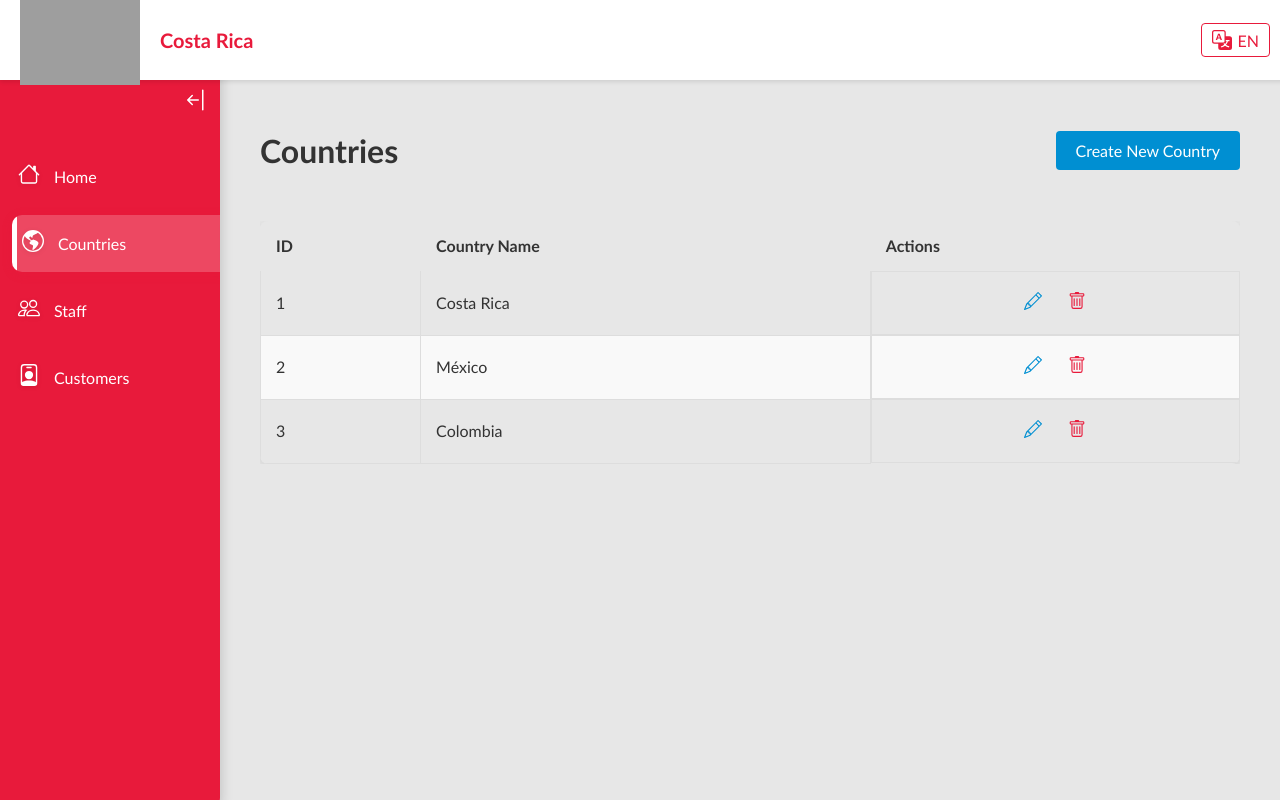
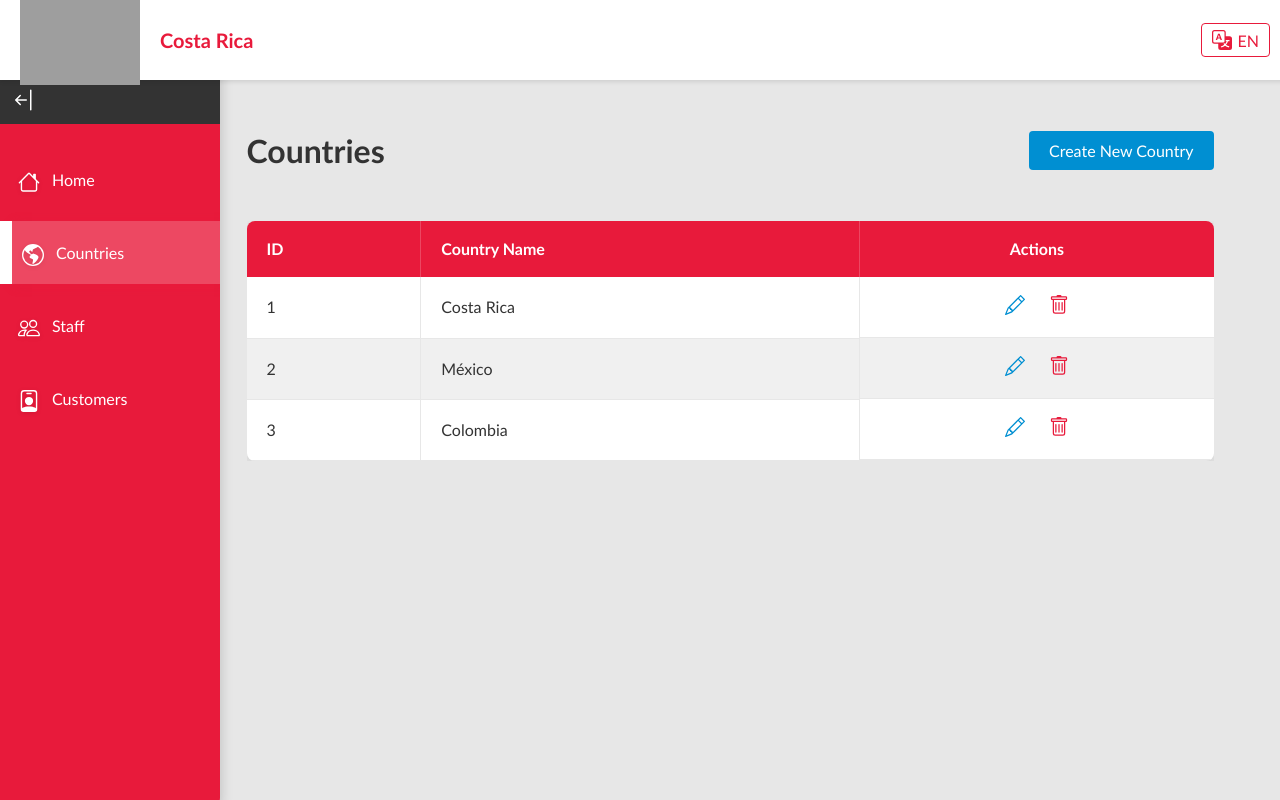
Before and after one commit to ArturoQuiros/onboarding_sandbox, a React (Vite) app in the folder FE_Onboarding/: page /admin/countries in a window 1280 px wide. Built offline with nearby package versions, Linux system fonts and the light colour scheme; grey boxes are pictures that could not be loaded.

Commit message:
some UI fixes

```diff
--- a/FE_Onboarding/src/Modules/Admin/components/DataTable.module.css
+++ b/FE_Onboarding/src/Modules/Admin/components/DataTable.module.css
@@ -1,4 +1,5 @@
 /* src/Modules/Admin/components/Crud/DataTable.module.css */
+
 .tableContainer {
   overflow-x: auto;
   margin-top: 20px;
@@ -7,41 +8,58 @@
 .table {
   width: 100%;
   border-collapse: collapse;
-  box-shadow: 0 2px 8px rgba(0, 0, 0, 0.1);
+  box-shadow: 0 4px 12px rgba(0, 0, 0, 0.1);
   border-radius: 8px;
   overflow: hidden;
 }
 
 .tableHeader {
-  background-color: var(--bdo-pale-charcoal);
+  background-color: var(--bdo-red);
+  color: white;
 }
 
 .tableHeaderCell {
-  padding: 12px 15px;
+  padding: 16px 20px;
   text-align: left;
   font-weight: bold;
-  color: var(--bdo-charcoal);
-  border: 1px solid var(--bdo-pale-charcoal);
+  border-right: 1px solid rgba(255, 255, 255, 0.2);
+}
+
+.tableHeaderCell:last-child {
+  border-right: none;
+  text-align: center;
+}
+
+/* Filas de la tabla */
+.tableRow {
+  background-color: #ffffff; /* Las filas impares son blancas */
+  transition: background-color 0.2s ease-in-out;
 }
 
 .tableRow:nth-child(even) {
-  background-color: #f9f9f9;
+  background-color: #f0f0f0; /* Color diferente para filas pares para evitar confusión con el fondo */
 }
 
 .tableRow:hover {
-  background-color: var(--bdo-pale-charcoal);
+  background-color: #e0e0e0;
   cursor: pointer;
 }
 
 .tableCell {
-  padding: 12px 15px;
-  border: 1px solid #ddd;
+  padding: 12px 20px;
+  border-right: 1px solid var(--bdo-pale-charcoal);
+  border-bottom: 1px solid var(--bdo-pale-charcoal);
   color: var(--bdo-charcoal);
 }
 
+.tableCell:last-child {
+  border-right: none;
+}
+
+/* Celda de Acciones y botones */
 .actionsCell {
   display: flex;
-  gap: 10px;
+  gap: 12px;
   justify-content: center;
   align-items: center;
 }
@@ -51,10 +69,10 @@
   background-color: transparent;
   border: none;
   cursor: pointer;
-  font-size: 18px;
+  font-size: 20px;
   transition: color 0.2s ease-in-out;
-  padding: 8px;
-  border-radius: 4px;
+  padding: 6px;
+  border-radius: 50%;
 }
 
 .editButton {
@@ -63,6 +81,7 @@
 
 .editButton:hover {
   color: #0073b6;
+  background-color: rgba(0, 143, 210, 0.1);
 }
 
 .deleteButton {
@@ -71,6 +90,7 @@
 
 .deleteButton:hover {
   color: var(--bdo-burgundy);
+  background-color: rgba(232, 26, 59, 0.1);
 }
 
 .emptyTableMessage {
--- a/FE_Onboarding/src/Modules/Admin/components/Sidebar.jsx
+++ b/FE_Onboarding/src/Modules/Admin/components/Sidebar.jsx
@@ -1,5 +1,5 @@
 // src/Modules/Admin/components/Sidebar/Sidebar.jsx
-import React, { useContext } from "react";
+import React, { useContext, useRef, useEffect, useState } from "react";
 import { useTranslation } from "react-i18next";
 import { Link, useLocation } from "react-router";
 import {
@@ -37,6 +37,22 @@ export const Sidebar = () => {
     ? styles.sidebar
     : `${styles.sidebar} ${styles.sidebarClosed}`;
 
+  // refs y estado para la barra activa
+  const menuRef = useRef(null);
+  const itemRefs = useRef([]);
+  const [activeStyle, setActiveStyle] = useState({ top: 0, height: 0 });
+
+  useEffect(() => {
+    const activeIndex = menuItems.findIndex(
+      (item) => item.path === location.pathname
+    );
+    if (activeIndex !== -1 && itemRefs.current[activeIndex]) {
+      const el = itemRefs.current[activeIndex];
+      const { offsetTop, offsetHeight } = el;
+      setActiveStyle({ top: offsetTop, height: offsetHeight });
+    }
+  }, [location.pathname, isSidebarOpen]); // recalcula al cambiar de ruta o al abrir/cerrar sidebar
+
   return (
     <div className={sidebarClasses}>
       <button
@@ -46,7 +62,8 @@ export const Sidebar = () => {
       >
         {isSidebarOpen ? <BsArrowBarLeft /> : <BsList />}
       </button>
-      <div className={styles.menu}>
+
+      <div className={styles.menu} ref={menuRef}>
         {menuItems.map((item, idx) => {
           const isActive = location.pathname === item.path;
           const linkClasses = isActive
@@ -54,13 +71,25 @@ export const Sidebar = () => {
             : styles.menuItem;
 
           return (
-            <Link to={item.path} key={idx} className={linkClasses} tabIndex={0}>
+            <Link
+              to={item.path}
+              key={idx}
+              className={linkClasses}
+              ref={(el) => (itemRefs.current[idx] = el)}
+            >
               <span className={styles.icon}>{item.icon}</span>
               <span className={styles.text}>{item.label}</span>
-              {isActive && <div className={styles.activeBar} />}
             </Link>
           );
         })}
+        {/* Barra activa */}
+        <div
+          className={styles.activeBar}
+          style={{
+            top: activeStyle.top,
+            height: activeStyle.height,
+          }}
+        />
       </div>
     </div>
   );
--- a/FE_Onboarding/src/Modules/Admin/components/Sidebar.module.css
+++ b/FE_Onboarding/src/Modules/Admin/components/Sidebar.module.css
@@ -1,5 +1,7 @@
 /* src/Modules/Admin/components/Sidebar/Sidebar.module.css */
+
 .sidebar {
+  /* Mantener el resto de los estilos del sidebar */
   position: fixed;
   top: 60px;
   left: 0;
@@ -17,7 +19,6 @@
   border-top-right-radius: 18px;
   border-bottom-right-radius: 18px;
   overflow: hidden;
-  transition: width 0.3s cubic-bezier(0.4, 0, 0.2, 1);
 }
 
 .sidebarClosed {
@@ -25,28 +26,31 @@
 }
 
 .toggleButton {
-  background: transparent;
+  background: var(--bdo-charcoal);
   border: none;
   color: #fff;
   font-size: 24px;
   cursor: pointer;
   padding: 12px;
   width: 100%;
-  text-align: center;
+  text-align: left; /* Alinea el botón a la izquierda */
   margin-bottom: 24px;
   border-radius: 0;
   transition: background 0.3s, box-shadow 0.3s;
   display: flex;
   align-items: center;
-  justify-content: flex-end;
+  justify-content: flex-start; /* Alinea el ícono del botón a la izquierda */
 }
 
+/* Cuando el sidebar está cerrado */
 .sidebarClosed .toggleButton {
-  justify-content: center;
+  justify-content: center; /* Centra el ícono cuando el sidebar está cerrado */
+  border: none;
 }
 
 .toggleButton:hover {
-  background-color: rgba(255, 255, 255, 0.15);
+  background: var(--bdo-charcoal);
+
   box-shadow: 0 4px 12px rgba(0, 0, 0, 0.25);
 }
 
@@ -56,21 +60,22 @@
   gap: 10px;
   width: 100%;
   padding: 0 8px;
+  margin: 0 0 0 0;
+  border: 0;
 }
 
 .menuItem {
   display: flex;
-  align-items: center;
-  gap: 14px;
-  padding: 12px 10px;
-  border-radius: 10px;
+  align-items: center; /* Cambia de 'center' a 'baseline' para una mejor alineación del texto */
+  gap: 12px; /* Ajusta este valor si es necesario */
+  padding: 10px 10px;
   cursor: pointer;
   transition: all 0.3s ease;
   font-size: 16px;
   white-space: nowrap;
   background: transparent;
   transform: translateX(0);
-  color: #fff;
+  color: #ffffff;
   text-decoration: none;
   position: relative;
   overflow: hidden;
@@ -86,13 +91,14 @@
   background: rgba(255, 255, 255, 0.2);
   transform: translateX(4px);
   box-shadow: 0 2px 12px rgba(232, 28, 59, 0.12);
-  color: #fff;
+  color: #ffffff;
 }
 
 .icon {
   font-size: 22px;
   filter: drop-shadow(0 1px 2px rgba(0, 0, 0, 0.1));
   min-width: 22px;
+  padding-top: 10px;
   text-align: center;
   transition: color 0.3s;
 }
@@ -113,9 +119,7 @@
 .activeBar {
   position: absolute;
   left: 0;
-  top: 0;
-  height: 100%;
-  width: 5px;
+  width: 12px;
+  border: no;
   background-color: #fff;
-  border-radius: 10px;
 }
--- a/FE_Onboarding/src/Modules/Admin/pages/Countries.jsx
+++ b/FE_Onboarding/src/Modules/Admin/pages/Countries.jsx
@@ -3,13 +3,11 @@ import React, { useContext } from "react";
 import { Navbar, Sidebar, CrudDashboard } from "../components";
 import { UIContext } from "../../../Global/Context";
 
-// Importa el archivo de estilos modulares
 import styles from "./Countries.module.css";
 
 export const Countries = () => {
-  const { isSidebarOpen } = useContext(UIContext);
+  const { isSidebarOpen } = useContext(UIContext); // --- CONFIGURACIÓN ESPECÍFICA PARA PAÍSES ---
 
-  // --- CONFIGURACIÓN ESPECÍFICA PARA PAÍSES ---
   const getCountries = async () => [
     { id: 1, name: "Costa Rica" },
     { id: 2, name: "México" },
@@ -34,11 +32,8 @@ export const Countries = () => {
   const countryFields = [
     { key: "id", labelKey: "countries.table.id", type: "text" },
     { key: "name", labelKey: "countries.table.name", type: "text" },
-  ];
-  // ---------------------------------------------
-
+  ]; // ---------------------------------------------
   return (
-    // Aplica las clases de 'styles'
     <div className={styles.container}>
       <Navbar />
       <Sidebar />
@@ -47,6 +42,8 @@ export const Countries = () => {
           isSidebarOpen ? styles.mainContentOpen : styles.mainContentClosed
         }`}
       >
+        {/* NUEVA LÍNEA: Se agrega el contenedor para el ancho máximo */}
+        <div className={styles.contentWrapper}>
           <CrudDashboard
             entityName="countries"
             fields={countryFields}
@@ -57,5 +54,6 @@ export const Countries = () => {
           />
         </div>
       </div>
+    </div>
   );
 };
--- a/FE_Onboarding/src/Modules/Admin/pages/Countries.module.css
+++ b/FE_Onboarding/src/Modules/Admin/pages/Countries.module.css
@@ -1,7 +1,6 @@
 /* src/Admin/pages/Countries.module.css */
 
 .container {
-  /* No se necesita padding-top en el contenedor principal si los elementos son fijos */
   display: flex;
   flex-direction: column;
   height: 100vh;
@@ -12,20 +11,23 @@
 
 .mainContent {
   position: absolute;
-  top: 60px; /* Start below the Navbar */
-  bottom: 0; /* Fill the rest of the height */
+  top: 60px;
+  bottom: 0;
   right: 0;
   padding: 20px;
   overflow-y: auto;
   transition: left 0.3s cubic-bezier(0.4, 0, 0.2, 1);
 }
 
-/* Cuando el sidebar está abierto, el contenido principal se desplaza a la derecha */
 .mainContentOpen {
-  left: 220px; /* Ancho del sidebar abierto */
+  left: 180px; /* Ancho del sidebar cuando está abierto */
 }
 
-/* Cuando el sidebar está cerrado, el contenido principal se desplaza a la izquierda */
 .mainContentClosed {
-  left: 70px; /* Ancho del sidebar cerrado */
+  left: 80px; /* Ancho del sidebar cuando está cerrado */
 }
+
+.contentWrapper {
+  max-width: 95%;
+  margin: 0 auto; /* Centra el contenido dentro del mainContent */
+}
```
Lines whose indentation alone changed are shown as unchanged.
